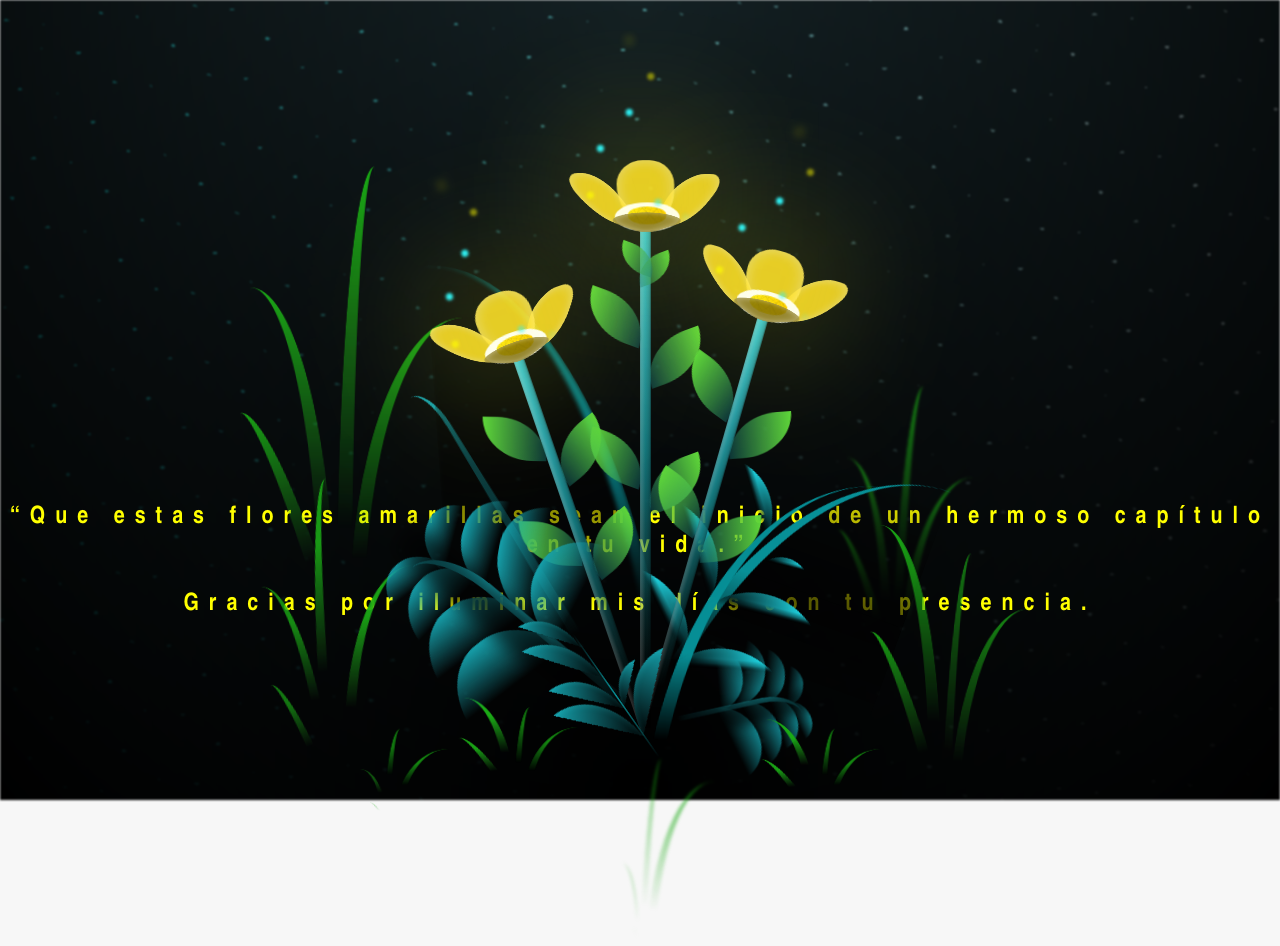
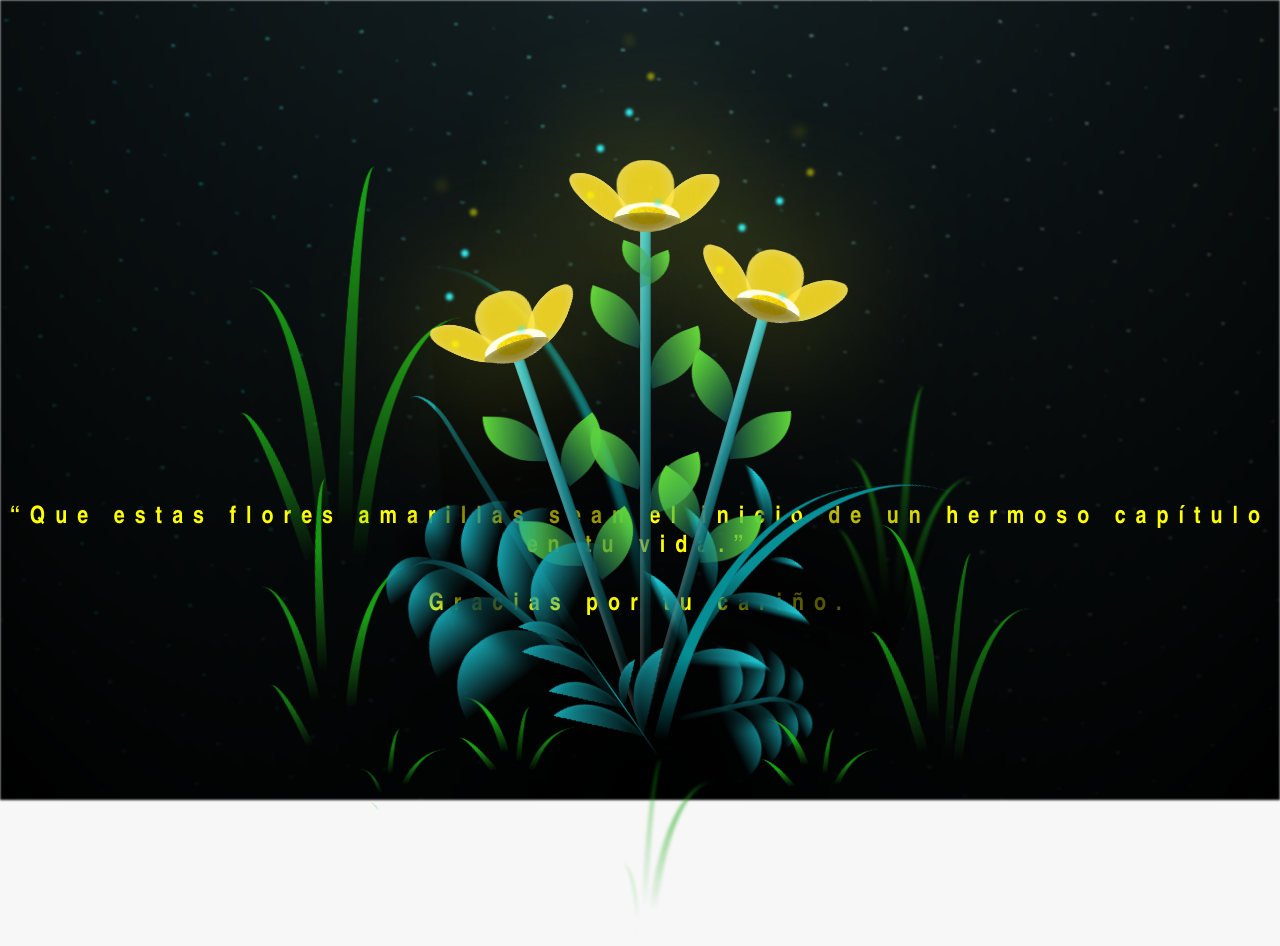
Before and after one commit to Jmterminator29/Jmterminator29.github.io, a plain HTML site: page flower.html in a window 1280 px wide. Drawn offline with Linux system fonts and the light colour scheme.

Commit message:
Update flower.html

```diff
--- a/flower.html
+++ b/flower.html
@@ -14,7 +14,7 @@
 
     </div>
     <h2 class="titulo">“Que estas flores amarillas sean el inicio de un hermoso capítulo en tu vida.” <br> <br>
-      Gracias por iluminar mis días con tu presencia.</h2>
+      Gracias por tu cariño.</h2>
 
     <div class="night"></div>
     <div class="flowers">
```
